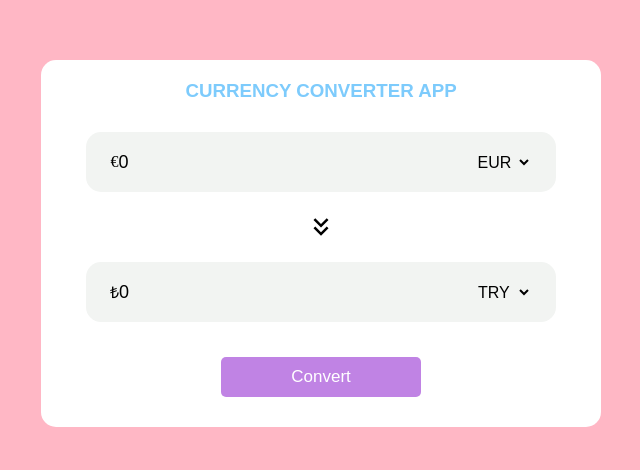
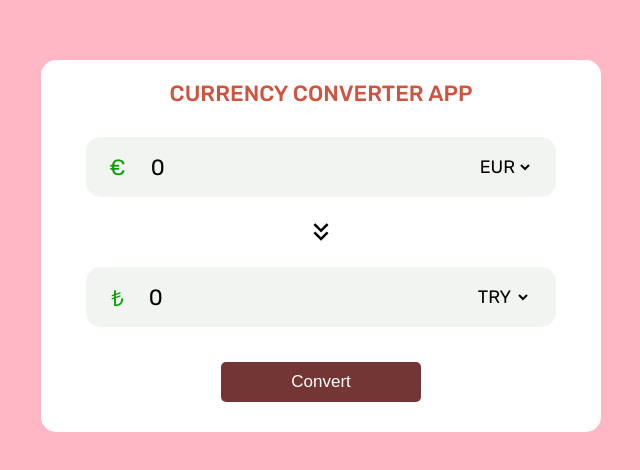
Before and after one commit to Rumeysa-koseoglu/currency-converter, a React (Vite) app: page / in a window 1280 px wide. Shown: the part 190-660 px from the top of the page, without its empty margins (319-959 px from the left). Built offline with nearby package versions, Linux system fonts and the light colour scheme.

Commit message:
style: update styling for currency converter layout

```diff
--- a/src/css/currency.css
+++ b/src/css/currency.css
@@ -15,8 +15,10 @@
 h3 {
     margin: 0px 0px 10px 0px;
     font-family: Arial, Helvetica, sans-serif;
-    font-weight: 600;
-    color: #7dcbfc;
+    font-weight: 500;
+    font-family: "Rubik", sans-serif;
+    color: #D05340;
+    font-size: 22px;
 }
 
 #currency-input-div {
@@ -42,26 +44,34 @@ input[type=number] {
   -moz-appearance: textfield;
 }
 
+.currency-symbol {
+    font-size: 22px;
+    font-family: "Rubik", sans-serif;
+    color: #109e0b;
+}
+
 input {
-    padding: 15px 40px 15px 0px;
+    padding: 15px 10px 15px 25px;
     height: 30px;
     width: 70%;
     background-color: transparent;
     border: none;
     outline: none;
-    font-size: 18px;
+    font-size: 22px;
+    font-family: "Rubik", sans-serif;
 }
 
 #currency-option {
     background-color: transparent;
     border: none;
-    font-size: 16px;
+    font-family: "Rubik", sans-serif;
+    font-size: 18px;
 }
 
 .converter-button {
     width: 200px;
     height: 40px;
-    background-color: #c083e4;
+    background-color: #733635;
     color: #ffffff;
     border: none;
     border-radius: 5px;
```
